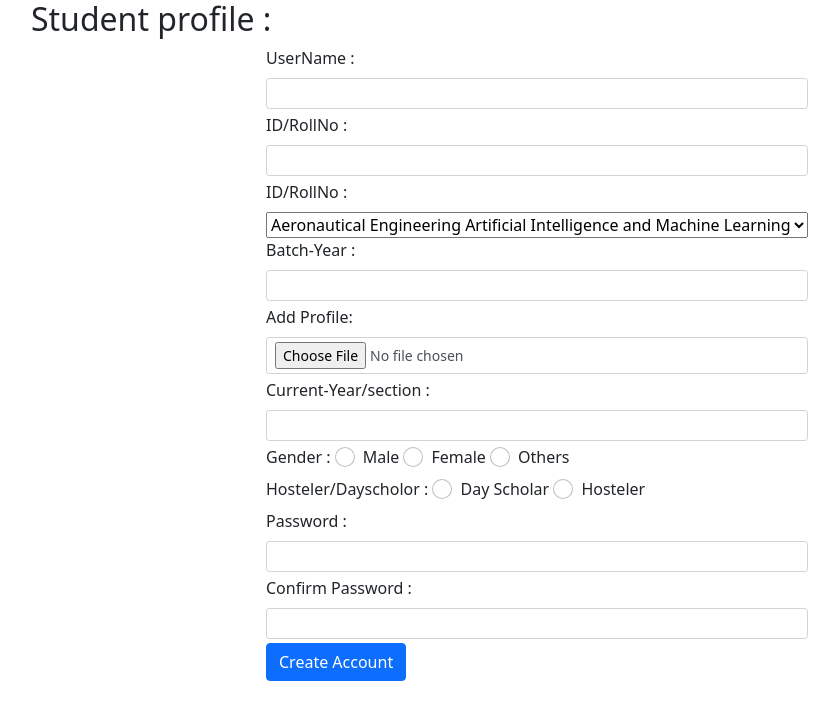
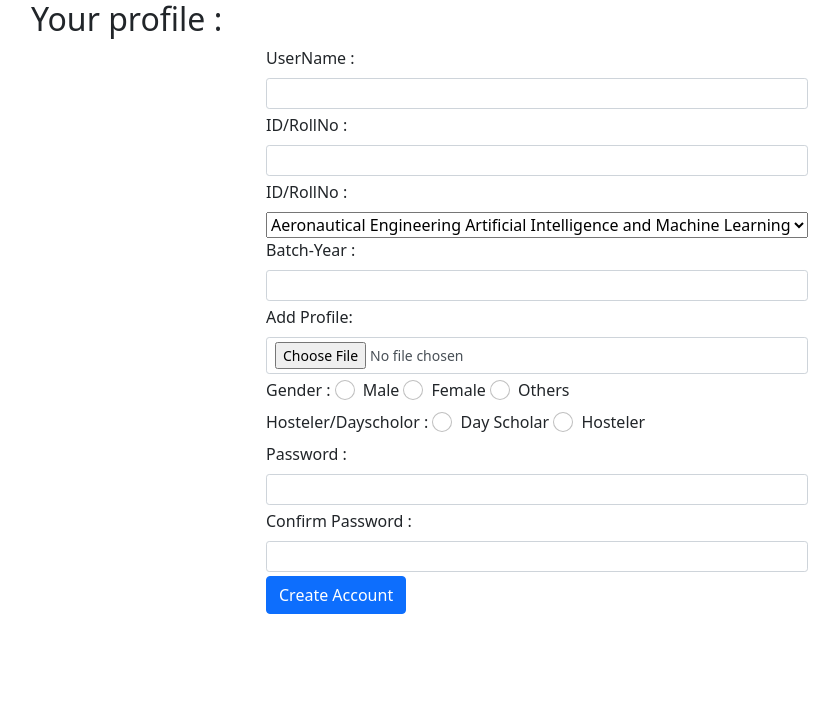
Before and after one commit to sanjay0001/Connection_Web_App, a Flask app: template login_page/templates/student_login.html in a window 1280 px wide. Shown: the top 720 px of the page, without its empty margins (103-942 px from the left). Run offline with Flask 2, Linux system fonts and the light colour scheme; the template is opened without the code that fills it, so the values that code supplies are empty; some libraries are stand-ins or nearby versions.

Commit message:
Update student_login.html

```diff
--- a/login_page/templates/student_login.html
+++ b/login_page/templates/student_login.html
@@ -18,7 +18,7 @@
 <body>
 
     <div class="container">
-        <h2 class="ml-5">Student profile : </h2>
+        <h2 class="ml-5">Your profile : </h2>
         <div class="row">
             <div class="col-md-6 offset-md-3">
                 <form action="" method="post" class="validated" novalidate>
@@ -68,13 +68,6 @@
                     <label for="formFileSm" class="form-label">Add Profile: </label>
                     <input class="form-control form-control-sm" id="formFileSm" type="file" name="Profile[image]"
                         single>
-                </div>
-                <div class="mb-1 input-group-sm">
-                    <label class="form-label">Current-Year/section :</label>
-                    <input type="text" class="form-control" name="batch" required>
-                    <div class="invalid-feedback">
-                        Required
-                    </div>
                 </div>
                 <div>
                     <label class="form-label d-inline-block">Gender :</label>
```
